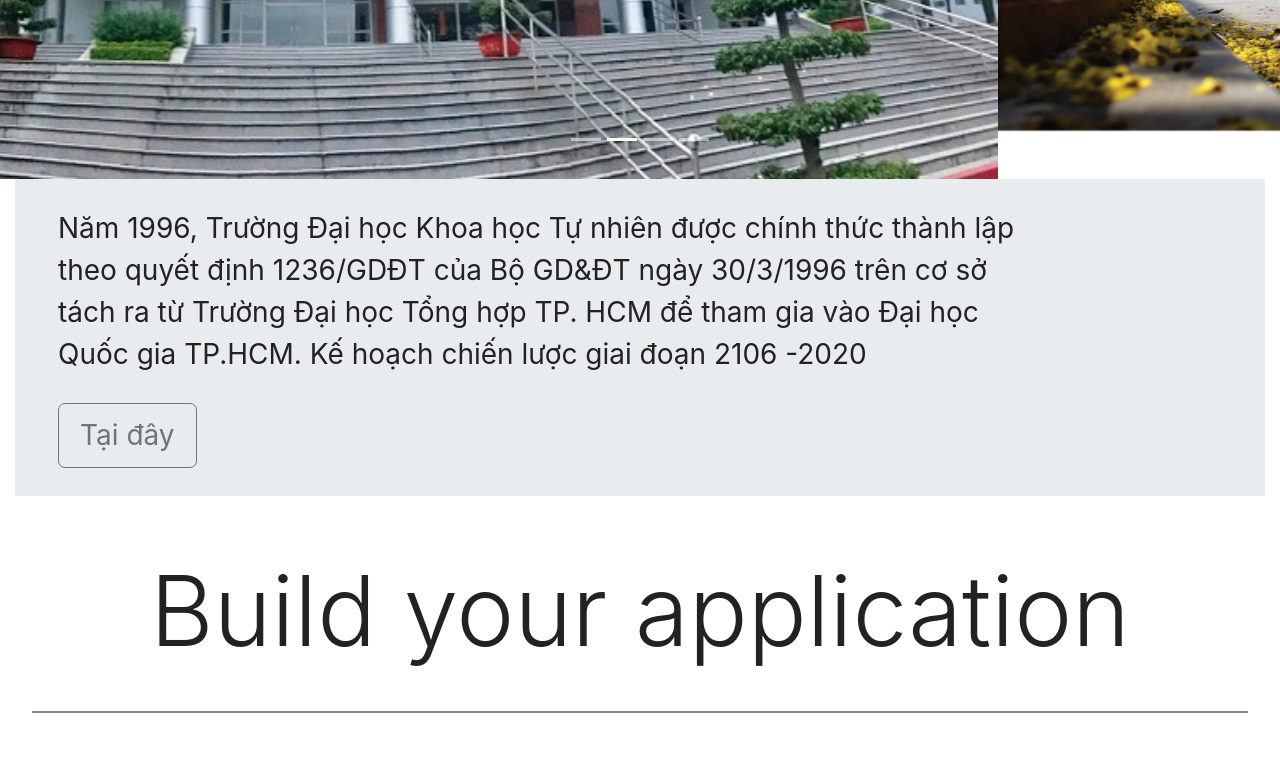
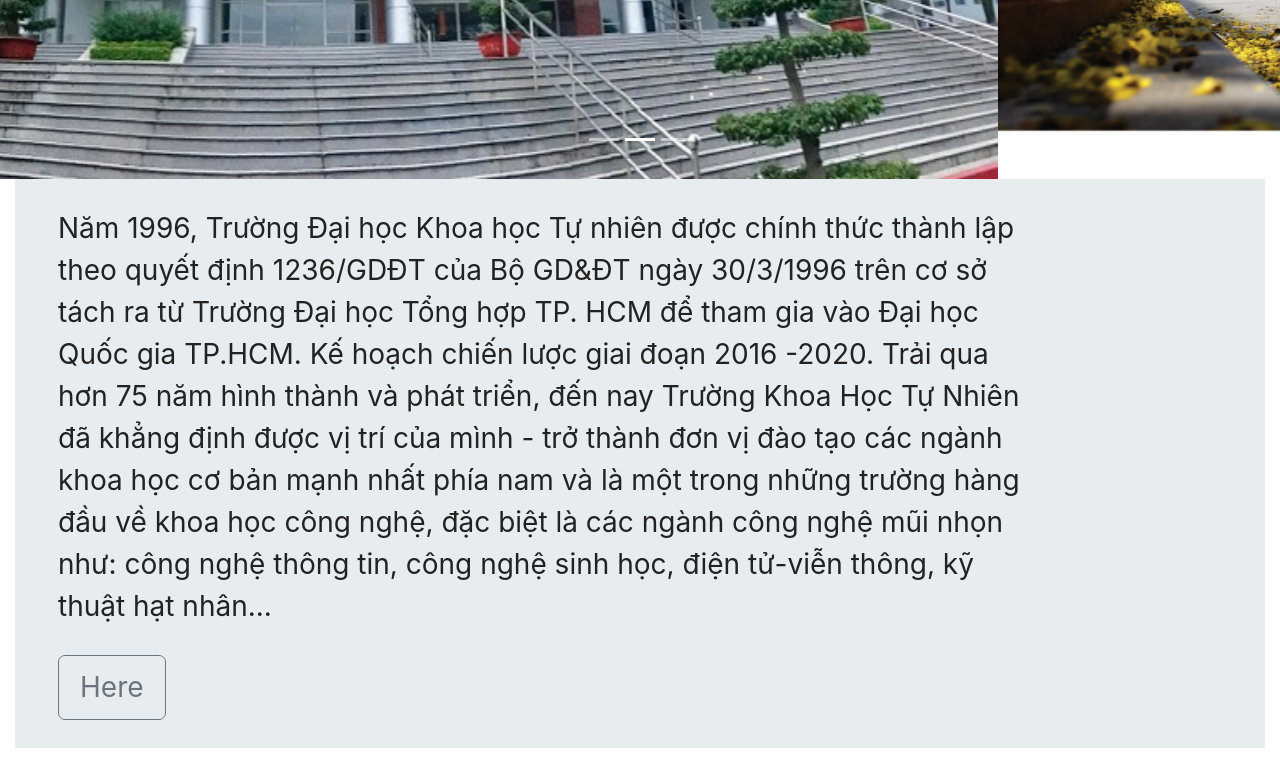
Before and after one commit to dung2002dh/-NewBie-SchoolWebsites, a plain HTML site: page index.html in a window 1280 px wide. Shown: the part 640-1406 px from the top of the page. Drawn offline with nearby package versions, Linux system fonts and the light colour scheme; a web font is replaced by a local one.

Commit message:
Update index.html

```diff
--- a/index.html
+++ b/index.html
@@ -52,7 +52,6 @@
 		<li data-target="#slides" data-slide-to="0" class="active"></li>
 		<li data-target="#slides" data-slide-to="1"></li>
 		<li data-target="#slides" data-slide-to="2"></li>
-		<li data-target="#slides" data-slide-to="3"></li>
 	</ul>
 	<div class="carousel-inner">
 		<div class="carousel-item active">
@@ -74,11 +73,12 @@
 	<div class="jumbotron">
 		<div class="col-xs-12 col-sm-12 col-md-9 col-lg-9 col-xl-10">
 			<p>Năm 1996, Trường Đại học Khoa học Tự nhiên được chính thức thành lập theo quyết định 1236/GDĐT của Bộ GD&ĐT ngày 30/3/1996 trên cơ sở tách ra từ Trường Đại học Tổng hợp TP. HCM để tham gia vào Đại học Quốc gia TP.HCM.
-Kế hoạch chiến lược giai đoạn 2106 -2020</p>
+                         Kế hoạch chiến lược giai đoạn 2016 -2020. Trải qua hơn 75 năm hình thành và phát triển, đến nay Trường Khoa Học Tự Nhiên đã khẳng định được vị trí của mình - trở thành đơn vị đào tạo các ngành khoa học cơ bản mạnh nhất phía nam và là một trong
+	                 những trường hàng đầu về khoa học công nghệ, đặc biệt là các ngành công nghệ mũi nhọn như: công nghệ thông tin, công nghệ sinh học, điện tử-viễn thông, kỹ thuật hạt nhân...</p>
 		</div>
 		<div class="col-xs-12 col-sm-12 col-md-3 col-lg-3 col-xl-2">
 			<a href="#">
-				<button type="button" class="btn btn-outline-secondary">Tại đây</button>
+				<button type="button" class="btn btn-outline-secondary">Here</button>
 			</a>
 		</div>
 	</div>
@@ -218,7 +218,6 @@ Kế hoạch chiến lược giai đoạn 2106 -2020</p>
 			<a href="#"><i class="fab fa-facebook"></i></a>
 			<a href="#"><i class="fab fa-twitter"></i></a>
 			<a href="#"><i class="fab fa-google-plus-g"></i></a>
-			<a href="#"><i class="fab fa-instagram"></i></a>
 			<a href="#"><i class="fab fa-youtube"></i></a>
 		</div>
 	</div>
```
